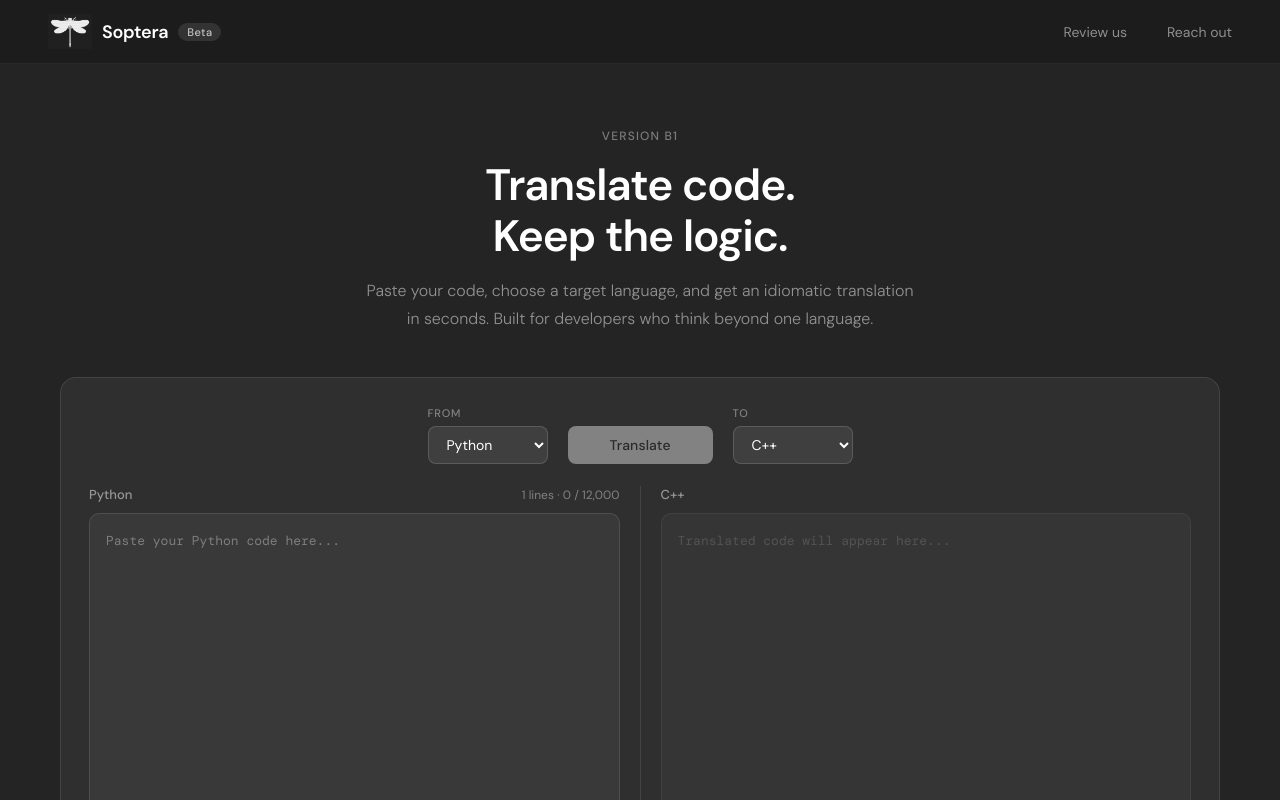
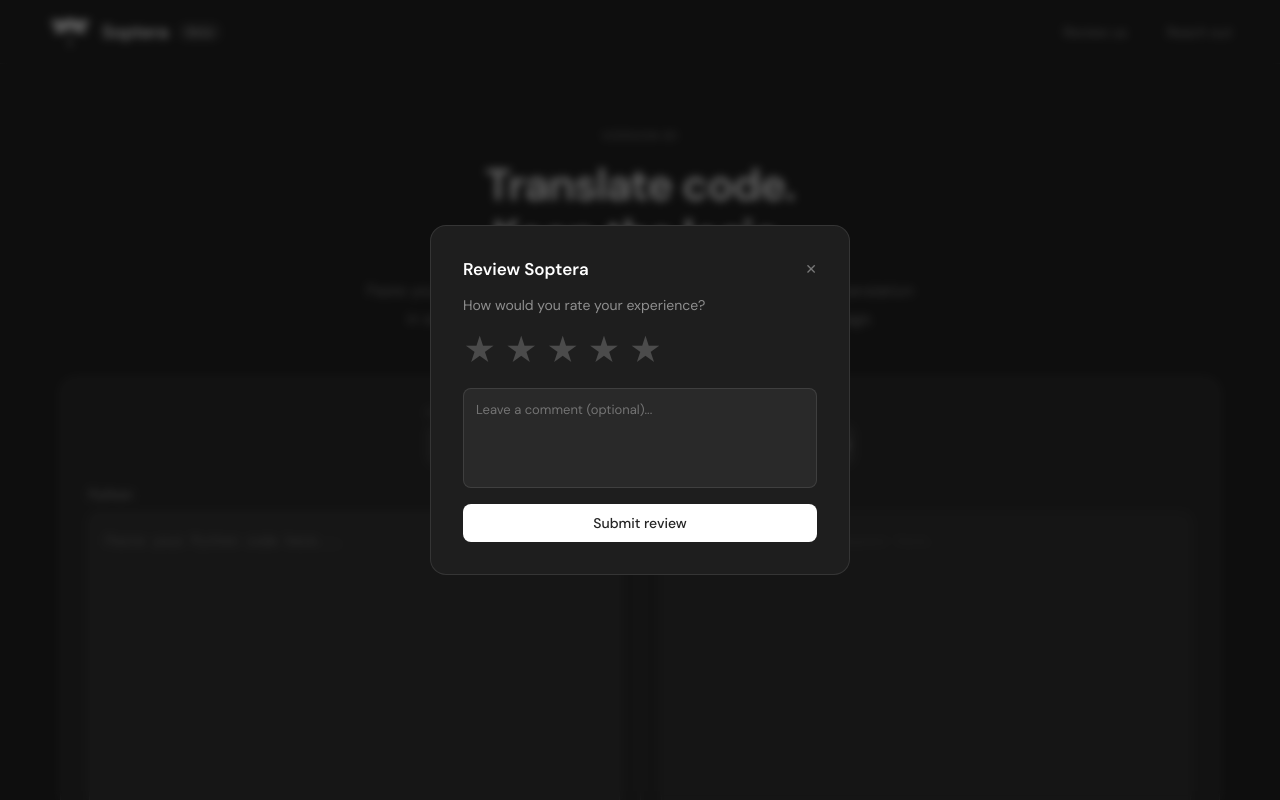
Before and after one commit to IdhaantS1208/code-translate, a React (Create React App) app in the folder frontend/: page / in a window 1280 px wide. Both pictures are taken after a click on the element "Review us". Shown: the top 800 px of the page. Built offline with nearby package versions, Linux system fonts and the light colour scheme.

Commit message:
Add review modal, reach out link and logo

```diff
--- a/frontend/package.json
+++ b/frontend/package.json
@@ -3,6 +3,7 @@
   "version": "0.1.0",
   "private": true,
   "dependencies": {
+    "@emailjs/browser": "^4.4.1",
     "@testing-library/dom": "^10.4.1",
     "@testing-library/jest-dom": "^6.9.1",
     "@testing-library/react": "^16.3.2",
--- a/frontend/src/App.js
+++ b/frontend/src/App.js
@@ -1,4 +1,5 @@
 import { useState } from "react";
+import emailjs from "@emailjs/browser";
 import logo from "./soptera_logo.jpg";
 
 const LANGUAGES = ["Python", "C", "C++", "Ruby", "Swift"];
@@ -13,6 +14,11 @@
 
 const BACKEND_URL = "https://your-backend-url-here";
 
+const EMAILJS_SERVICE_ID = "service_nwlb0jm";
+const EMAILJS_TEMPLATE_ID = "template_73dyen9";
+const EMAILJS_PUBLIC_KEY = "UilYbd3YaZYgCqPkF";
+const REACH_OUT_EMAIL = "soptera.reviews@gmail.com";
+
 export default function App() {
   const [sourceLang, setSourceLang] = useState("Python");
   const [targetLang, setTargetLang] = useState("C++");
@@ -21,6 +27,14 @@
   const [loading, setLoading] = useState(false);
   const [error, setError] = useState("");
   const [copied, setCopied] = useState(false);
+
+  const [showReview, setShowReview] = useState(false);
+  const [stars, setStars] = useState(0);
+  const [hoveredStar, setHoveredStar] = useState(0);
+  const [comment, setComment] = useState("");
+  const [reviewSending, setReviewSending] = useState(false);
+  const [reviewSent, setReviewSent] = useState(false);
+  const [reviewError, setReviewError] = useState("");
 
   const charCount = inputCode.length;
   const lineCount = inputCode.split("\n").length;
@@ -66,6 +80,46 @@
     setTimeout(() => setCopied(false), 2000);
   }
 
+  function handleReachOut() {
+    window.location.href = `mailto:${REACH_OUT_EMAIL}?subject=Reaching out about Soptera`;
+  }
+
+  function openReview() {
+    setShowReview(true);
+    setStars(0);
+    setComment("");
+    setReviewSent(false);
+    setReviewError("");
+  }
+
+  function closeReview() {
+    setShowReview(false);
+  }
+
+  async function handleSubmitReview() {
+    if (stars === 0) {
+      setReviewError("Please select a star rating.");
+      return;
+    }
+    setReviewSending(true);
+    setReviewError("");
+    try {
+      await emailjs.send(
+        EMAILJS_SERVICE_ID,
+        EMAILJS_TEMPLATE_ID,
+        {
+          stars: `${stars}`,
+          comment: comment || "No comment provided.",
+        },
+        EMAILJS_PUBLIC_KEY
+      );
+      setReviewSent(true);
+    } catch (err) {
+      setReviewError("Failed to send review. Please try again.");
+    }
+    setReviewSending(false);
+  }
+
   return (
     <>
       <style>{`
@@ -76,7 +130,7 @@
         select:focus, textarea:focus { outline: none; }
         ::placeholder { color: rgba(255,255,255,0.35); }
         textarea:read-only::placeholder { color: rgba(255,255,255,0.25); }
-        select option { background: #2e2e2e; color: white; }
+        select option { background: #242424; color: white; }
         ::-webkit-scrollbar { width: 6px; }
         ::-webkit-scrollbar-track { background: transparent; }
         ::-webkit-scrollbar-thumb { background: rgba(255,255,255,0.2); border-radius: 3px; }
@@ -84,21 +138,78 @@
 
       <div style={styles.page}>
 
+        {/* Review Modal */}
+        {showReview && (
+          <div style={styles.modalOverlay} onClick={closeReview}>
+            <div style={styles.modal} onClick={(e) => e.stopPropagation()}>
+              {reviewSent ? (
+                <div style={styles.modalSuccess}>
+                  <p style={styles.modalSuccessIcon}>✓</p>
+                  <p style={styles.modalSuccessTitle}>Thank you</p>
+                  <p style={styles.modalSuccessSub}>Your review has been received.</p>
+                  <button style={styles.modalCloseBtn} onClick={closeReview}>Close</button>
+                </div>
+              ) : (
+                <>
+                  <div style={styles.modalHeader}>
+                    <p style={styles.modalTitle}>Review Soptera</p>
+                    <span style={styles.modalX} onClick={closeReview}>✕</span>
+                  </div>
+                  <p style={styles.modalSub}>How would you rate your experience?</p>
+                  <div style={styles.stars}>
+                    {[1, 2, 3, 4, 5].map((s) => (
+                      <span
+                        key={s}
+                        style={{
+                          ...styles.star,
+                          color: s <= (hoveredStar || stars) ? "#ffffff" : "rgba(255,255,255,0.2)",
+                        }}
+                        onMouseEnter={() => setHoveredStar(s)}
+                        onMouseLeave={() => setHoveredStar(0)}
+                        onClick={() => setStars(s)}
+                      >
+                        ★
+                      </span>
+                    ))}
+                  </div>
+                  <textarea
+                    style={styles.modalTextarea}
+                    placeholder="Leave a comment (optional)..."
+                    value={comment}
+                    onChange={(e) => setComment(e.target.value)}
+                    spellCheck={false}
+                  />
+                  {reviewError && (
+                    <p style={styles.modalError}>{reviewError}</p>
+                  )}
+                  <button
+                    style={{
+                      ...styles.modalSubmitBtn,
+                      opacity: reviewSending ? 0.6 : 1,
+                      cursor: reviewSending ? "not-allowed" : "pointer",
+                    }}
+                    onClick={handleSubmitReview}
+                    disabled={reviewSending}
+                  >
+                    {reviewSending ? "Sending..." : "Submit review"}
+                  </button>
+                </>
+              )}
+            </div>
+          </div>
+        )}
+
         {/* Navbar */}
         <nav style={styles.nav}>
           <div style={styles.navInner}>
             <div style={styles.navLeft}>
-              <img
-                src={logo}
-                alt="Soptera logo"
-                style={styles.navLogo}
-              />
+              <img src={logo} alt="Soptera logo" style={styles.navLogo} />
               <span style={styles.navName}>Soptera</span>
               <span style={styles.navBeta}>Beta</span>
             </div>
             <div style={styles.navRight}>
-              <span style={styles.navLink}>Review us</span>
-              <span style={styles.navLink}>Reach out</span>
+              <span style={styles.navLink} onClick={openReview}>Review us</span>
+              <span style={styles.navLink} onClick={handleReachOut}>Reach out</span>
             </div>
           </div>
         </nav>
@@ -212,7 +323,7 @@
 
           {/* Disclaimer */}
           <p style={styles.disclaimer}>
-            Always review translated code before use. Soptera can make mistakes
+            Always recheck translated code before usage. · Soptera can make mistakes.
           </p>
 
         </div>
@@ -238,6 +349,116 @@
     flexDirection: "column",
   },
 
+  // Modal
+  modalOverlay: {
+    position: "fixed",
+    inset: 0,
+    background: "rgba(0,0,0,0.6)",
+    display: "flex",
+    alignItems: "center",
+    justifyContent: "center",
+    zIndex: 1000,
+    backdropFilter: "blur(4px)",
+  },
+  modal: {
+    background: "#1e1e1e",
+    border: "1px solid rgba(255,255,255,0.1)",
+    borderRadius: "16px",
+    padding: "32px",
+    width: "100%",
+    maxWidth: "420px",
+    display: "flex",
+    flexDirection: "column",
+    gap: "16px",
+  },
+  modalHeader: {
+    display: "flex",
+    justifyContent: "space-between",
+    alignItems: "center",
+  },
+  modalTitle: {
+    fontSize: "17px",
+    fontWeight: "600",
+    color: "#ffffff",
+  },
+  modalX: {
+    fontSize: "14px",
+    color: "rgba(255,255,255,0.4)",
+    cursor: "pointer",
+  },
+  modalSub: {
+    fontSize: "14px",
+    color: "rgba(255,255,255,0.5)",
+  },
+  stars: {
+    display: "flex",
+    gap: "8px",
+  },
+  star: {
+    fontSize: "32px",
+    cursor: "pointer",
+    transition: "color 0.1s",
+    userSelect: "none",
+  },
+  modalTextarea: {
+    padding: "12px",
+    fontSize: "13px",
+    fontFamily: "'DM Sans', sans-serif",
+    border: "1px solid rgba(255,255,255,0.1)",
+    borderRadius: "8px",
+    background: "rgba(255,255,255,0.05)",
+    color: "#ffffff",
+    resize: "none",
+    height: "100px",
+    outline: "none",
+  },
+  modalError: {
+    fontSize: "12px",
+    color: "#ffcccc",
+  },
+  modalSubmitBtn: {
+    padding: "10px",
+    fontSize: "14px",
+    fontWeight: "500",
+    background: "#ffffff",
+    color: "#242424",
+    border: "none",
+    borderRadius: "8px",
+    fontFamily: "'DM Sans', sans-serif",
+    cursor: "pointer",
+  },
+  modalSuccess: {
+    display: "flex",
+    flexDirection: "column",
+    alignItems: "center",
+    gap: "8px",
+    padding: "16px 0",
+  },
+  modalSuccessIcon: {
+    fontSize: "32px",
+    color: "#ffffff",
+  },
+  modalSuccessTitle: {
+    fontSize: "18px",
+    fontWeight: "600",
+    color: "#ffffff",
+  },
+  modalSuccessSub: {
+    fontSize: "14px",
+    color: "rgba(255,255,255,0.5)",
+  },
+  modalCloseBtn: {
+    marginTop: "8px",
+    padding: "8px 24px",
+    fontSize: "13px",
+    background: "rgba(255,255,255,0.1)",
+    border: "1px solid rgba(255,255,255,0.15)",
+    borderRadius: "8px",
+    color: "#ffffff",
+    cursor: "pointer",
+    fontFamily: "'DM Sans', sans-serif",
+  },
+
   // Navbar
   nav: {
     padding: "0 48px",
@@ -245,7 +466,7 @@
     display: "flex",
     alignItems: "center",
     borderBottom: "1px solid rgba(255,255,255,0.06)",
-    background: "#1c1c1c",
+    background: "#242424",
   },
   navInner: {
     width: "100%",
@@ -265,7 +486,7 @@
     height: "44px",
     objectFit: "contain",
     objectPosition: "center",
-    background: "#1c1c1c",
+    mixBlendMode: "lighten",
   },
   navName: {
     fontSize: "18px",
```
Also changed, not shown: 1 other file (tests, documents, lock files or other folders).
